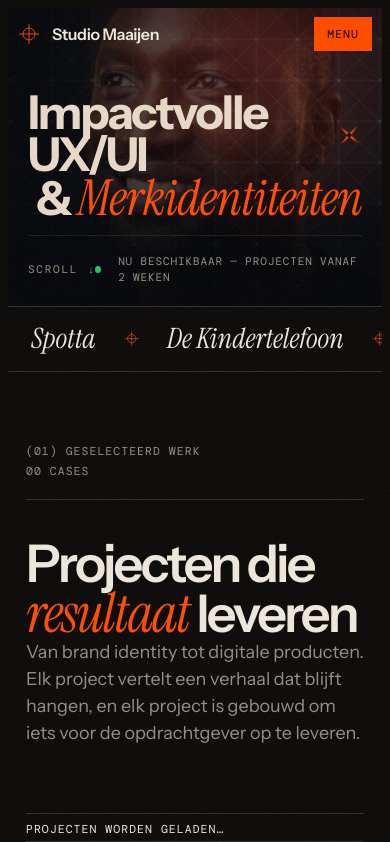
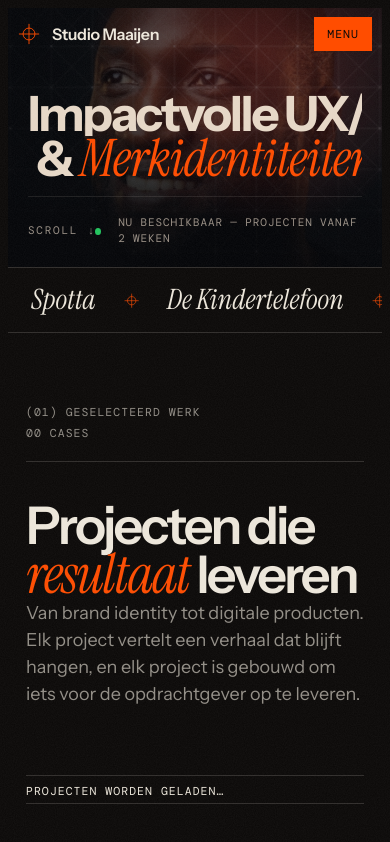
Before and after one commit to eusssm/Studio-Maaijen, a Next.js app: page / in a window 390 px wide. Shown: the top 842 px of the page. Built offline with nearby package versions, Linux system fonts and the light colour scheme.

Commit message:
style(hero): scale up monumental title size by +25-30px

```diff
--- a/src/app/drukklaar.css
+++ b/src/app/drukklaar.css
@@ -739,7 +739,7 @@ body:has(.h-root)::after {
 .h-hero-monumental {
   margin: 0;
   font-family: var(--ff-d);
-  font-size: clamp(48px, 9.4vw, 150px);
+  font-size: clamp(68px, 10.5vw, 178px);
   font-weight: 700;
   line-height: 0.88;
   letter-spacing: -0.045em;
@@ -756,9 +756,10 @@ body:has(.h-root)::after {
   align-items: center;
   gap: clamp(8px, 1.4vw, 24px);
   will-change: transform;
+  white-space: nowrap;
 }
 .h-hero-line--indent > span {
-  padding-left: clamp(20px, 4vw, 72px);
+  padding-left: clamp(24px, 4.5vw, 84px);
 }
 .h-hero-monumental em,
 .h-hero-line em {
@@ -776,8 +777,8 @@ body:has(.h-root)::after {
   display: inline-flex;
   align-items: center;
   justify-content: center;
-  width: clamp(34px, 6.2vw, 92px);
-  height: clamp(34px, 6.2vw, 92px);
+  width: clamp(42px, 7.2vw, 108px);
+  height: clamp(42px, 7.2vw, 108px);
   color: var(--spot, #F94137);
   animation: h-spin 18s linear infinite;
   transform-origin: center center;
@@ -846,7 +847,7 @@ body:has(.h-root)::after {
     min-height: 100svh;
   }
   .h-hero-monumental {
-    font-size: clamp(42px, 11vw, 76px);
+    font-size: clamp(56px, 11.5vw, 94px);
     line-height: 0.88;
   }
 }
@@ -856,7 +857,7 @@ body:has(.h-root)::after {
     object-position: 50% 18%;
   }
   .h-hero-monumental {
-    font-size: clamp(38px, 12vw, 54px);
+    font-size: clamp(46px, 12.5vw, 68px);
     line-height: 0.9;
   }
   .h-hero-bottom-bar {
```
